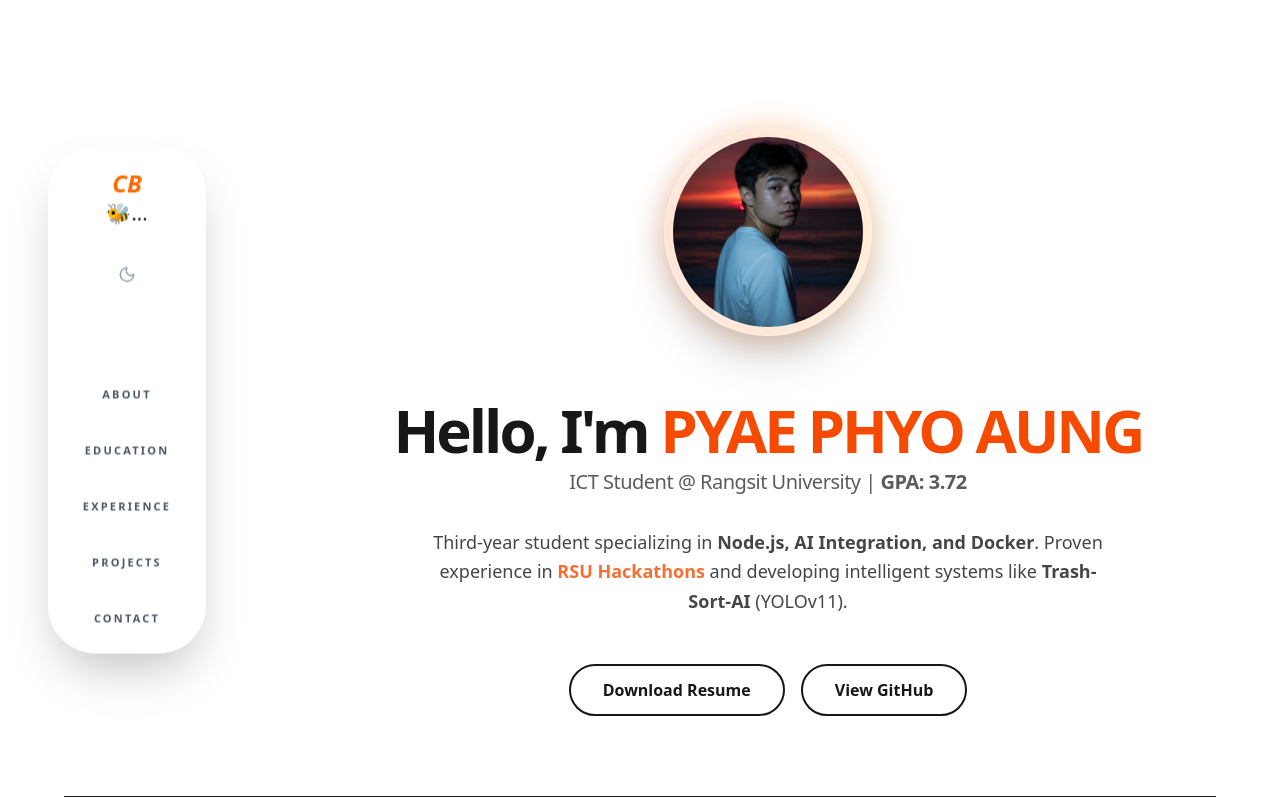
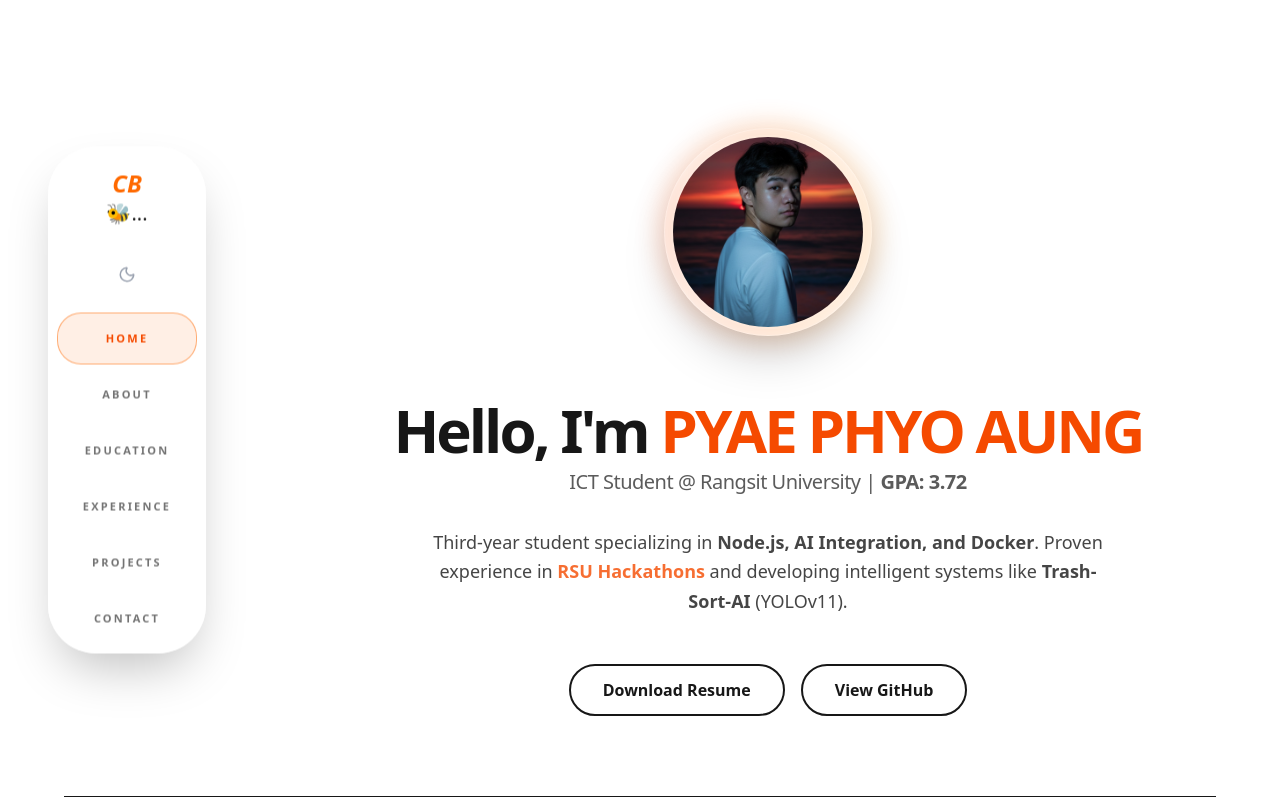
Before and after one commit to cherithbee/my-portfolio, a Next.js app: page / in a window 1280 px wide. Shown: the top 800 px of the page. Built offline with nearby package versions, Linux system fonts and the light colour scheme.

Commit message:
fix: orange liquid glass and active text visibility in light mode

```diff
--- a/components/Navbar.tsx
+++ b/components/Navbar.tsx
@@ -81,11 +81,12 @@ const movePill = (index: number, speed: 'fast' | 'slow' = 'slow') => {
 {theme === 'dark' ? <Sun size={18} className="text-orange-400" /> : <Moon size={18} className="text-gray-400" />}        </button>
 
         <div className="flex flex-row md:flex-col gap-1 w-full relative no-scrollbar md:overflow-visible overflow-x-auto h-auto">
+{/* 1. THE PILL: Change from white/20 to orange in light mode */}
           <div
             ref={pillRef}
-            className="absolute bg-white/20 dark:bg-orange-500/20 border border-white/40 dark:border-orange-500/40 rounded-3xl z-0 will-change-transform"
+            className="absolute bg-orange-500/10 dark:bg-orange-500/20 border border-orange-500/50 dark:border-orange-500/40 rounded-3xl z-0 will-change-transform"
             style={{
-              width: isMobile ? '90px' : '100%',
+              width: isMobile ? '100px' : '100%',
               height: isMobile ? '40px' : '52px',
               top: 0,
               left: 0,
@@ -94,33 +95,24 @@ const movePill = (index: number, speed: 'fast' | 'slow' = 'slow') => {
 
           {navLinks.map((link, index) => {
             const id = link.href.replace('#', '');
+            const isActive = activeSection === id;
             return (
               <button
                 key={link.name}
                 onClick={() => {
-                  // 1. LOCK the observer so it doesn't jump
                   isManualScrolling.current = true;
-
                   const element = document.getElementById(id);
                   if (element) element.scrollIntoView({ behavior: 'smooth' });
-
                   setActiveSection(id);
-                  movePill(index, 'fast'); // High speed for clicks
-
-                  // 2. UNLOCK the observer after the animation finishes
-                  setTimeout(() => {
-                    isManualScrolling.current = false;
-                  }, 800);
+                  movePill(index, 'fast');
+                  setTimeout(() => { isManualScrolling.current = false; }, 800);
                 }}
-className={`relative px-4 md:px-6 py-3 md:py-4 text-[10px] md:text-[11px]
-  h-[40px] md:h-[52px] flex items-center justify-center uppercase
-  tracking-[0.2em] font-bold z-10 text-center
-  /* FIXED WIDTH FOR PERFECT MATH */
-  w-[100px] md:w-[140px]
-  shrink-0 outline-none transition-all duration-300
-  hover:scale-110 active:scale-95 ${
-    activeSection === id ? 'text-white' : 'text-gray-600 dark:text-gray-400'
-  }`}
+                /* 2. THE TEXT: Ensure active text is orange or white */
+                className={`relative px-4 md:px-6 py-3 md:py-4 text-[10px] md:text-[11px] h-[40px] md:h-[52px] flex items-center justify-center uppercase tracking-[0.2em] font-bold z-10 text-center w-[100px] md:w-[140px] shrink-0 outline-none transition-all duration-300 hover:scale-110 active:scale-95
+                  ${isActive
+                    ? 'text-orange-600 dark:text-orange-400' // Selected: Orange
+                    : 'text-foreground opacity-60'          // Unselected: Black/Gray
+                  }`}
               >
                 {link.name}
               </button>
```
